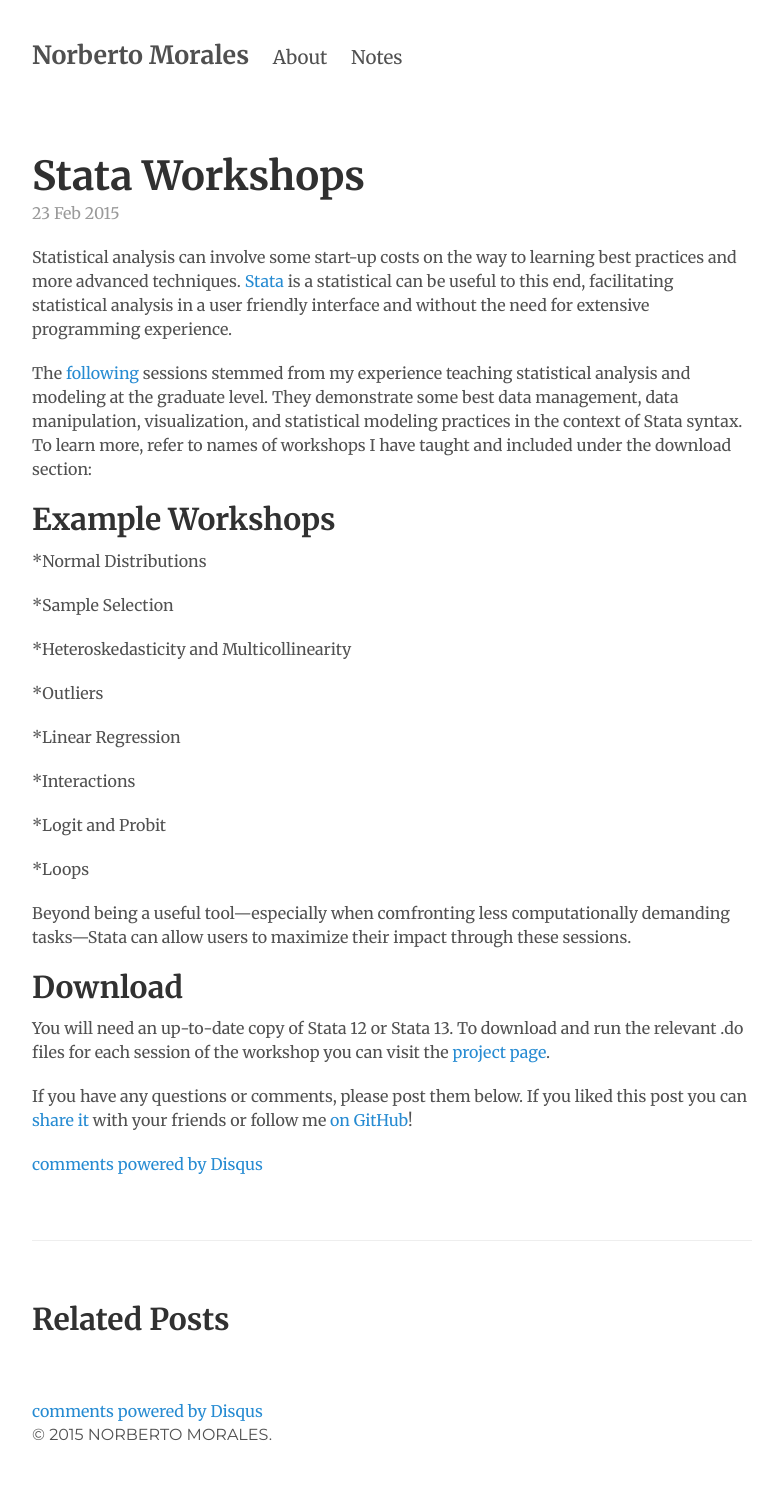
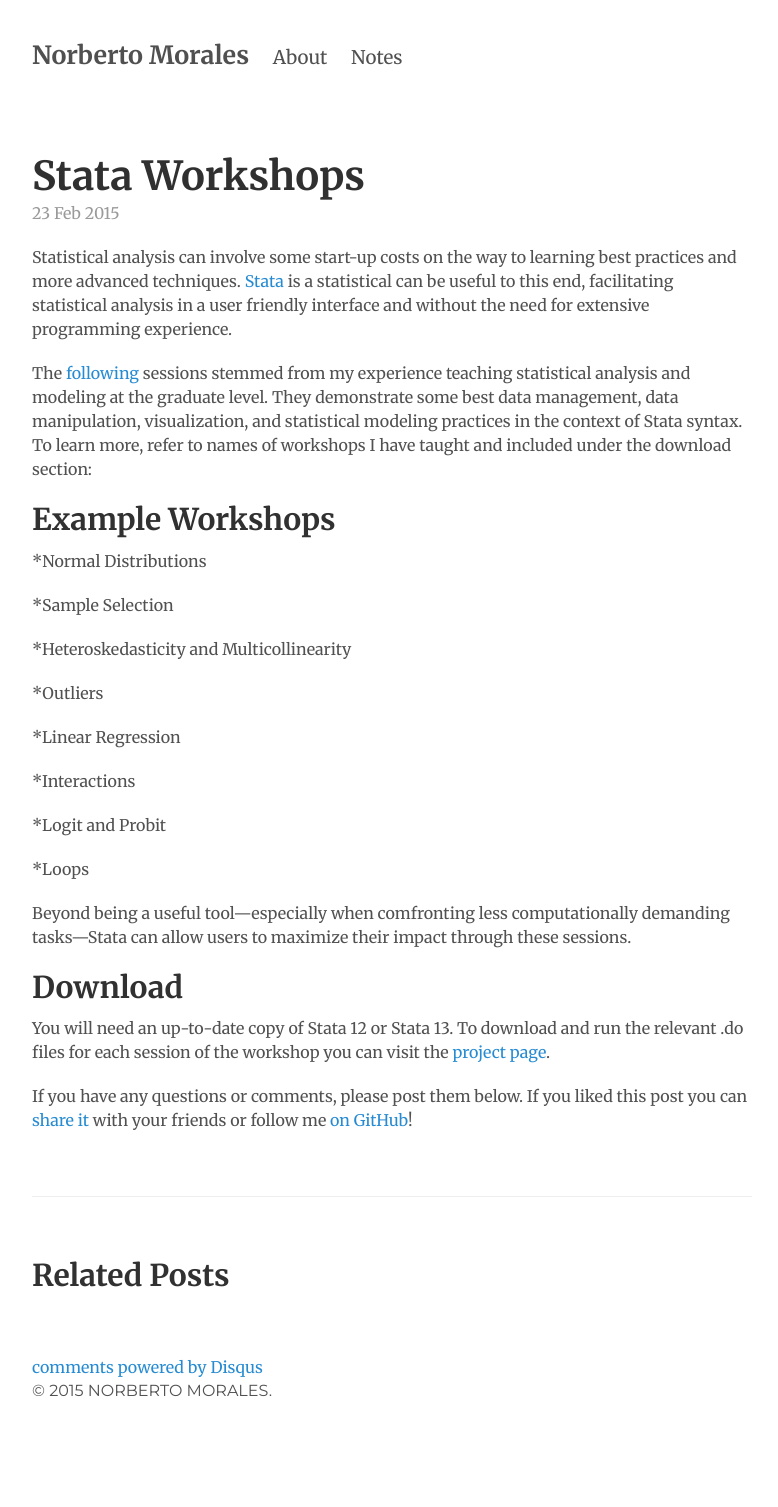
Before and after one commit to moralesn/moralesn.github.io, a Jekyll site: the page built from _posts/2015-02-23-stata-workshops.md, in a window 1280 px wide. Shown: the whole page, without its empty margins (248-1026 px from the left). Built offline with Jekyll 4.4.1, drawn with Linux system fonts in a browser that asks for light colours; Markdown is read by kramdown in place of the engine named in the settings; comment, search, counter and statistics services are not loaded; after the commit the page ends 1463 px from its top, so only the background shows below that.

Commit message:
Update 2015-02-23-stata-workshops.md

```diff
--- a/_posts/2015-02-23-stata-workshops.md
+++ b/_posts/2015-02-23-stata-workshops.md
@@ -1,7 +1,7 @@
 ---
 layout: post
 title: Stata Workshops
-comments: true
+comments: True
 redirect_from: "/2015/02/23/stata-workshops/"
 permalink: stata-workshops
 ---
@@ -35,5 +35,3 @@ Beyond being a useful tool—especially when comfronting less computationally de
 You will need an up-to-date copy of Stata 12 or Stata 13. To download and run the relevant .do files for each session of the workshop you can visit the [project page](https://github.com/moralesn/stata_workshops).
 
 {% include socialmedia_plug.html %}
-
-{% include comments.html %}
```
